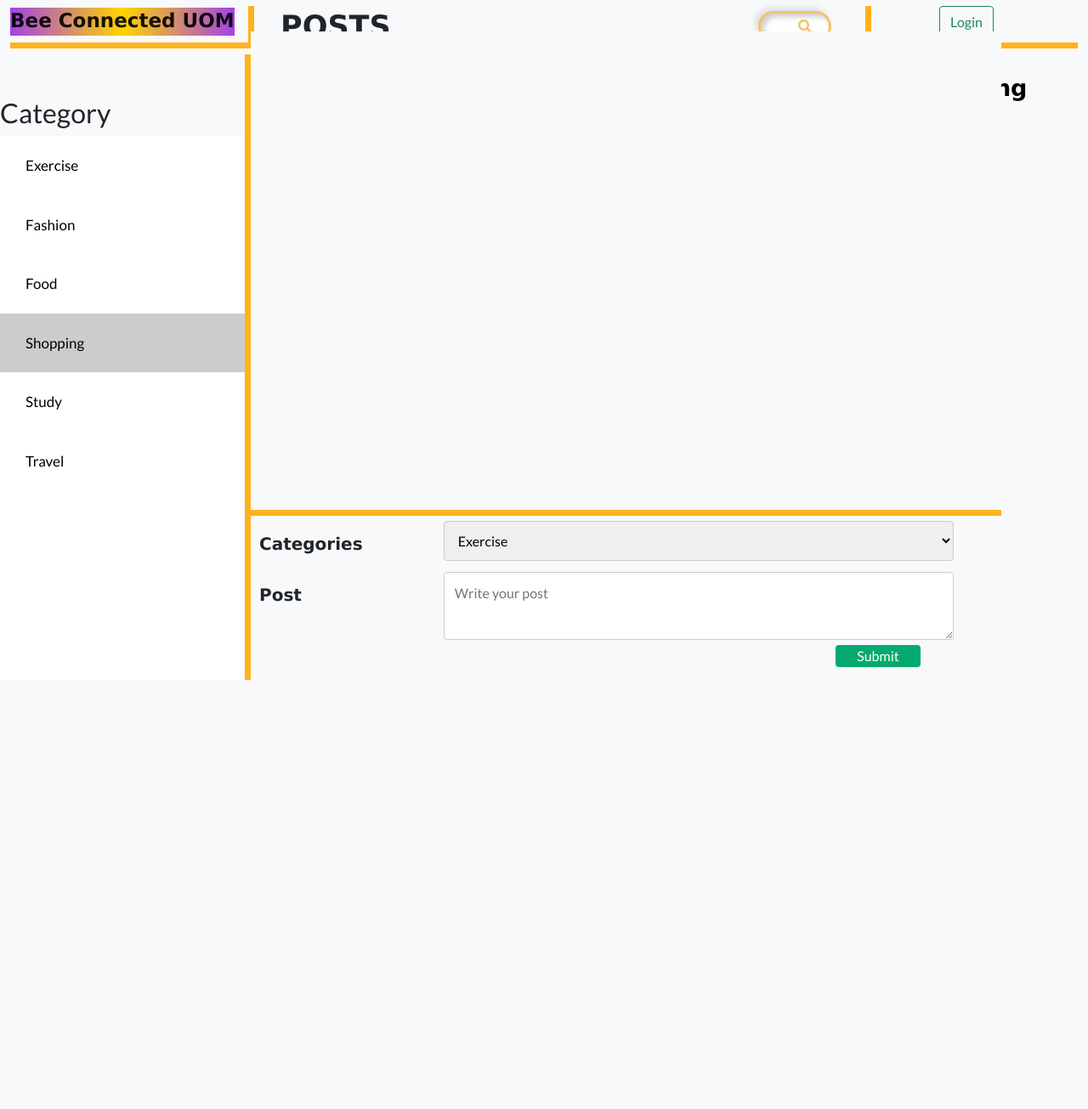
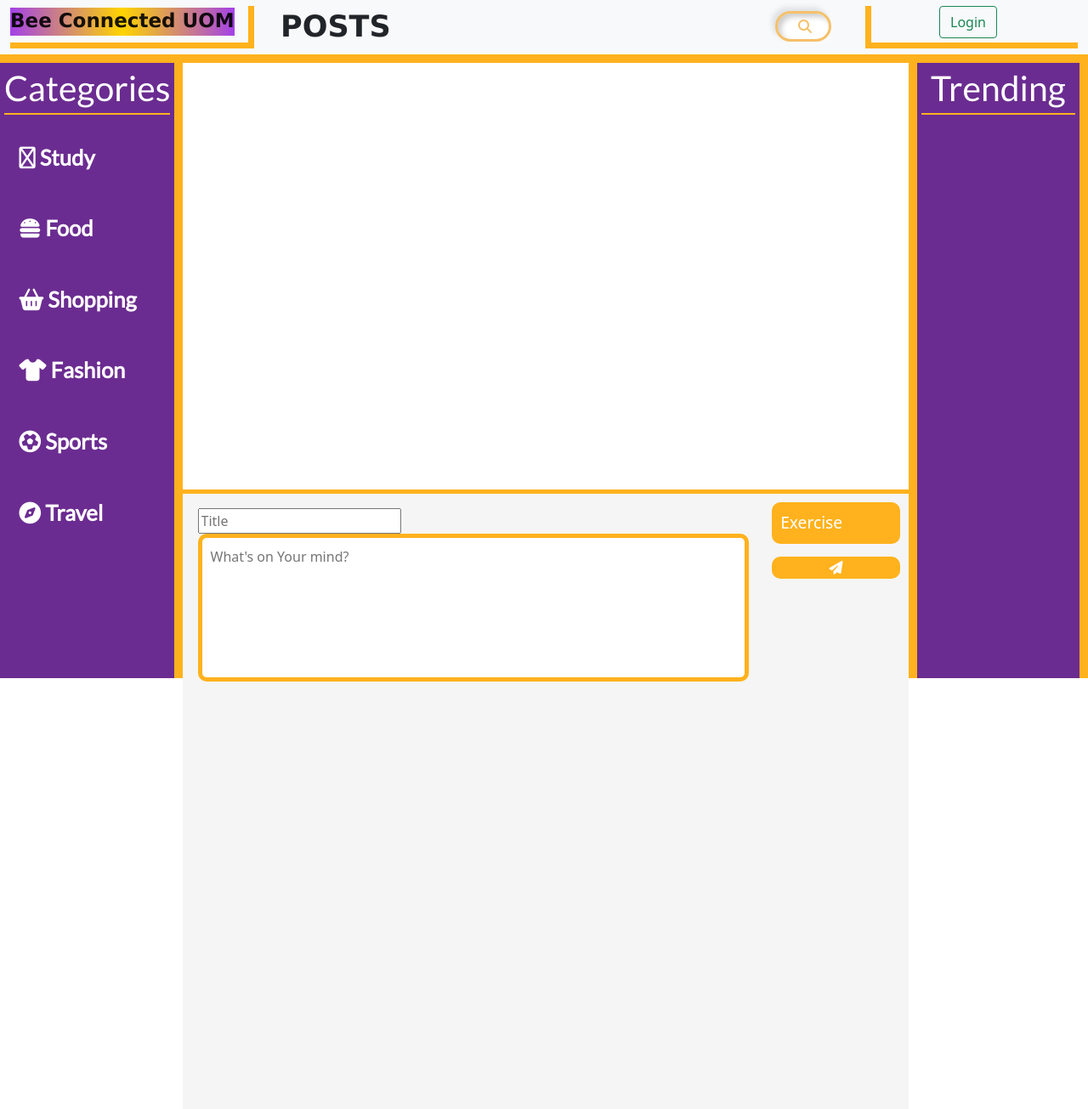
Before and after one commit to pplulee/UoM_Bee-Connected, a PHP site: page / in a window 1280 px wide. Shown: the whole page at 85% size. Before the commit the page ends 800 px from the top, so only its background shows below. Run offline with PHP 8.4, Linux system fonts and the light colour scheme; data comes from the database, SQL or seed files in the repository; both versions use the stored data as it was after the commit; some libraries are stand-ins or nearby versions; some web fonts are replaced.

Commit message:
Finish the backend of submit post

```diff
--- a/config.php
+++ b/config.php
@@ -4,5 +4,5 @@ $Sys_config["mysql_enable"] = true; // If set to FALSE, then website will run wi
 //MySQL Connection Information
 $Sys_config["db_host"] = "localhost";
 $Sys_config["db_user"] = "root";
-$Sys_config["db_password"] = "root";
+$Sys_config["db_password"] = "123456";
 $Sys_config["db_database"] = "webtest";
--- a/include/function.php
+++ b/include/function.php
@@ -18,6 +18,11 @@ function isadmin($userid=""){
     } else {
         return true;
     }
+}
+
+function get_permission($username){
+    global $conn;
+    return mysqli_fetch_assoc(mysqli_query($conn, "SELECT permission FROM user WHERE username='{$username}';"))['permission'];
 }
 
 function get_name_by_id($userid)
@@ -107,7 +112,7 @@ function post_submit($userid, $title, $content, $category)
     if ($_SESSION["permission"] == 0) {
         return array(false, "You don't have permission to send post");
     } else {
-        mysqli_query($conn, "INSERT INTO post (author,title,content,category) VALUES ('$userid','$title','$content','$category')");
+        mysqli_query($conn, "INSERT INTO post (author,title,content,category) VALUES ('$userid','$title','$content','$category');");
         return array(true, "Success!");
     }
 }
--- a/index.php
+++ b/index.php
@@ -12,90 +12,70 @@ if (isset($_GET["logout"])) {
     logout();
 }
 ?>
+    <head>
+        <link href="https://fonts.googleapis.com/css2?family=Lato:wght@300&family=Montserrat:wght@100&display=swap"
+              rel="stylesheet">
+        <script src="https://kit.fontawesome.com/44dce3cb72.js" crossorigin="anonymous"></script>
+    </head>
     <link rel="stylesheet" href="resources/css/index.css">
-<div class="category">
-    <h2>Category</h2>
-    <div class="tab">
-        <button class="tablinks" onclick="openCity(event,'Exercise')">Exercise</button>
-        <button class="tablinks" onclick="openCity(event, 'Fashion')">Fashion</button>
-        <button class="tablinks" onclick="openCity(event,'Food')">Food</button>
-        <button class="tablinks" onclick="openCity(event,'Shopping')" id="defaultOpen">Shopping</button>
-        <button class="tablinks" onclick="openCity(event,'Study')" id="defaultOpen">Study</button>
-        <button class="tablinks" onclick="openCity(event,'Travel')" id="defaultOpen">Travel</button>
+
+    <div class="main">
+        <div
+        = "container">
+        <div class="row">
+
+            <div class="col categories">
+                <h2>Categories</h2>
+                <ul class="menu-hover-fill flex flex-col items-start leading-none text-2xl uppercase space-y-4">
+                    <a>
+                        <li class="tablinks" onclick="openCity(event,'Exercise')"><i
+                                    class="fa-regular fa-graduation-cap"></i> Study
+                        </li>
+                    </a>
+                    <a>
+                        <li class="tablinks" onclick="openCity(event, 'Fashion')"><i class="fa-solid fa-burger"></i>
+                            Food
+                        </li>
+                    </a>
+                    <a>
+                        <li class="tablinks" onclick="openCity(event,'Food')"><i
+                                    class="fa-solid fa-basket-shopping"></i>
+                            Shopping
+                        </li>
+                    </a>
+                    <a>
+                        <li class="tablinks" onclick="openCity(event,'Shopping')" id="defaultOpen"><i
+                                    class="fa-solid fa-shirt"></i> Fashion
+                        </li>
+                    </a>
+                    <a>
+                        <li class="tablinks" onclick="openCity(event,'Study')" id="defaultOpen"><i
+                                    class="fa-solid fa-futbol"></i> Sports
+                        </li>
+                    </a>
+                    <a>
+                        <li class="tablinks" onclick="openCity(event,'Travel')" id="defaultOpen"><i
+                                    class="fa-solid fa-compass"></i> Travel
+                        </li>
+                    </a>
+
+                </ul>
             </div>
 
-    <div id="Exercise" class="tabcontent">
-        <h2>Exercise</h2>
-        <p> ......</p>
+            <div class="col-8 content">
+                <div class="posts"></div>
+                <div class="input_area">
+                    <form action="" name="categories" method="post">
+                        <div class="input_text">
+                            <input type="text" name="title" placeholder="Title" required>
+                            <textarea name="input_post" id="" cols="80" rows=6
+                                      placeholder="What's on Your mind?" required></textarea>
                         </div>
-
-
-    <div id="Fashion" class="tabcontent">
-        <h2>Fashion</h2>
-        <p>......</p>
-    </div>
-
-    <div id="Food" class="tabcontent">
-        <h2>Food</h2>
-        <p>......</p>
-    </div>
-
-    <div id="Shopping" class="tabcontent">
-        <h2>Shopping</h2>
-        <p>......</p>
-    </div>
-
-    <div id="Study" class="tabcontent">
-        <h2>Study</h2>
-        <p>......</p>
-    </div>
-
-    <div id="Travel" class="tabcontent">
-        <h2>Travel</h2>
-        <p>......</p>
-    </div>
-
-
-    <script>
-        function openCity(evt, cityName) {
-            var i, tabcontent, tablinks;
-            tabcontent = document.getElementsByClassName("tabcontent");
-            for (i = 0; i < tabcontent.length; i++) {
-                tabcontent[i].style.display = "none";
-            }
-            tablinks = document.getElementsByClassName("tablinks");
-            for (i = 0; i < tablinks.length; i++) {
-                tablinks[i].className = tablinks[i].className.replace(" active", "");
-            }
-            document.getElementById(cityName).style.display = "block";
-            evt.currentTarget.className += " active";
-        }
-
-        document.getElementById("defaultOpen").click();
-    </script>
-
-</div>
-<div class="trending">
-    <p class="trending">Trending</p>
-</div>
-<div class="content">
-</div>
-<div class="sendingPost">
-    <div class="row">
-        <div class="col-25">
-            <label for="country">Categories</label>
-        </div>
-        <div class="col-75">
-            <select id="country" name="country">
-                <!--<option value="Exercise">Exercise</option>
-                <option value="Fashion">Fashion</option>
-                <option value="Food">Food</option>
-                <option value="Shopping">Shopping</option>
-                <option value="Study">Study</option>
-                <option value="Travel">Travel</option>!-->
+                        <div class="choose_submit">
+                            <select id="post_category" name="catlist" form="categories">
                                 <?php
-
                                 $result = mysqli_query($conn, "SELECT name FROM category WHERE enable='1';");
+                                echo mysqli_num_rows($result);
                                 if (mysqli_num_rows($result) > 0) {
                                     while ($row = mysqli_fetch_assoc($result)) {
                                         echo "<option value='{$row['name']}'>{$row['name']}</option>";
@@ -103,17 +83,22 @@ if (isset($_GET["logout"])) {
                                 }
                                 ?>
                             </select>
+                            <input type="hidden" id="select_content" name="select_content"/>
+                            <button class="send_post" name="send_post" type=submit><i
+                                        class="fa-solid fa-paper-plane"></i></button>
+                        </div>
+                    </form>
                 </div>
             </div>
-    <div class="row">
-        <div class="col-25">
-            <label for="subject">Post</label>
+
+            <div class="col trending">
+                <h2>Trending</h2>
             </div>
-        <div class="col-75">
-            <textarea id="subject" name="subject" placeholder="Write your post" style="height:80px"></textarea>
+
         </div>
     </div>
-    <div class="row">
-        <input type="submit" value="Submit" style="width:100px">
-    </div>
-</div>
+<?php
+if (isset($_POST["send_post"])) {
+    $feed = post_submit($_SESSION["userid"], $_POST["title"], $_POST["input_post"], $_POST["select_content"]);
+    echo "<script>alert('{$feed[1]}');window.location.href='./index.php';</script>";
+}
--- a/login.php
+++ b/login.php
@@ -36,6 +36,7 @@ function startlogin($username, $password)
         addloginrecord($username, 1);
         $_SESSION["isLogin"] = true;
         $_SESSION["username"] = $_POST["username"];
+        $_SESSION["permission"] = get_permission($username);
         $_SESSION["userid"] = get_id_by_name($username);
         echo "<div class='alert alert-success' role='alert'><p>Login successfully, will jump to the home page</p></div>";
         echo "<script>setTimeout(\"javascript:location.href='index.php'\", 3000);</script>";
--- a/resources/css/index.css
+++ b/resources/css/index.css
@@ -1,146 +1,171 @@
-div.category {
-    position: fixed;
-    padding-top: 50px;
-    height: 755px;
-    width: 295px;
-    border-right: 7px solid #FFB21D;
-    background-color: #F8F9FA;
+body {
+    height: 100%;
+    overflow: hidden;
 }
 
-div.trending {
-    position: fixed;
-    right: 0;
-    height: 755px;
-    width: 262px;
-    border-left: 7px solid #FFB21D;
-    background-color: #F8F9FA;
+.col, .col-6 {
+    height: 90.5vh;
+    font-size: 1.6em;
+    padding-top: 5px;
+    padding-left: 0;
 }
 
-* {
-    box-sizing: border-box
+.row {
+    border-top: 10px solid #FFB21D;
+    margin: 0;
 }
 
-body {
-    font-family: "Lato", sans-serif;
+.row .categories h2, .row .trending h2 {
+    font-size: 1.6em;
+    border-bottom: 2px solid #FFB21D;
+    padding-bottom: 5px;
+    margin-left: 5px;
+    margin-right: 5px;
+
+    color: white;
+    text-align: center;
+    font-family: 'Lato', sans-serif;
 }
 
-.tab {
-    float: left;
-    /*border: 7px solid #F4B446;*/
-    background-color: white;
-    width: 288px;
-    height: 1000px;
+.main ul li {
+    list-style-type: none;
+    padding: 11%;
+    width: 100%;
+    font-family: 'Lato', sans-serif;
 }
 
-.tab button {
-    display: block;
-    background-color: inherit;
-    color: Black;
-    padding: 22px 30px;
+.categories a {
+    all: unset;
     width: 100%;
-    border: none;
-    outline: none;
-    text-align: left;
-    cursor: pointer;
-    transition: 0.3s;
-    font-size: 17px;
+    display: inline-block;
 }
 
-.tab button:hover {
-    background-color: #ddd;
+.categories ul {
+    padding: 0;
+    margin: 0;
 }
 
-.tab button.active {
-    background-color: #ccc;
+.categories li:hover {
+    background: #FFB21D;
+    color: #a441e8;
+    transition: .5s;
+    box-shadow: 0 0 1px #FFB21D,
+    0 0 5px #FFB21D,
+    0 0 25px #FFB21D,
+    0 0 50px #FFB21D;
+    cursor: pointer;
 }
 
-.tabcontent {
-    float: left;
-    padding: 0px 12px;
-    /* border: 5px solid #F4B446;*/
-    width: 70%;
-    border-left: none;
-    height: 395px;
+.categories {
+    padding-bottom: 1%;
+    background: #6B2C91;
+    color: white;
+    font-weight: bold;
+    border-right: 10px solid #FFB21D;
+    box-sizing: border-box;
+    padding-right: 0;
+    transition: .2s;
 }
 
-p.trending {
-    font-size: 27px;
-    font-weight: bold;
-    font-family: "Verdana", serif;
-    color: black;
-    margin-left: 50px;
-    margin-top: 20px;
-}
-
-div.content {
-    position: fixed;
-    background-color: #F8F9FA;
-    height: 563px;
-    width: 883px;
-    left: 295px;
-    bottom: 200px;
-}
-
-div.sendingPost {
-    position: fixed;
-    bottom: 0;
-    background-color: #F8F9FA;
-    height: 200px;
-    width: 883px;
-    left: 295px;
-    border-top: 7px solid #FFB21D;
-}
-
-* {
+.trending {
+    border-left: 10px solid #FFB21D;
     box-sizing: border-box;
 }
 
-input[type=text], select, textarea {
-    width: 600px;
-    padding: 12px;
-    border: 1px solid #ccc;
-    border-radius: 4px;
-    resize: vertical;
+.col-8 {
+    padding: 0;
 }
 
-label {
-    padding: 12px 12px 12px 0;
-    margin-left: 10px;
-    display: inline-block;
-    font-weight: bold;
-    font-size: 20px;
-    font-family: "Verdana", serif;
+.posts {
+    height: 70%;
+    border-bottom: 5px solid #FFB21D;
+    box-sizing: border-box;
+    width: 100%;
 }
 
-input[type=submit] {
-    background-color: #04AA6D;
-    color: white;
-    margin-left: 700px;
-    border: none;
-    border-radius: 4px;
-    cursor: pointer;
-    float: right;
+.input_area {
+    padding: 2%;
+    width: 100%;
+    height: 100%;
+    position: relative;
+    background-color: #F5F5F5;
 }
 
-input[type=submit]:hover {
-    background-color: #45a049;
+textarea {
+    resize: none;
+    width: 100%;
+    border-color: #FFB21D;
+    border-width: 5px;
+    border-radius: 10px;
+    padding: 10px;
+    outline: none;
 }
 
-
-.col-25 {
-    float: left;
-    width: 25%;
-    margin-top: 6px;
+.input_text {
+    display: inline-block;
+    width: 80%;
+    position: absolute;
+    left: 0;
+    top: 0;
+    padding: 2%;
 }
 
-.col-75 {
-    float: left;
-    width: 75%;
-    margin-top: 6px;
+textarea:hover {
+    border-width: 8px;
+    transition: .2s;
+    outline: none;
 }
 
-.row:after {
-    content: "";
-    display: table;
-    clear: both;
+.choose_submit {
+    position: absolute;
+    padding: 10px;
+    width: 20%;
+    top: 0;
+    right: 0;
 }
+
+.send_post {
+    margin-top: 10%;
+    border: none;
+    background-color: #FFB21D;
+    width: 100%;
+    height: 50%;
+    border-radius: 10px;
+    color: white;
+}
+
+.send_post:hover, select:hover {
+    background: #a441e8;
+    color: #FFB21D;
+    transition: .5s;
+    box-shadow: 0 0 1px #a441e8,
+    0 0 5px #a441e8,
+    0 0 25px #a441e8,
+    0 0 50px #a441e8;
+    cursor: pointer;
+}
+
+select {
+    width: 100%;
+    border: none;
+    border-radius: 10px;
+    background: #FFB21D none;
+    outline: none;
+    -webkit-appearance: none;
+    -moz-appearance: none;
+    appearance: none;
+    padding: 10px;
+    color: white;
+    font-size: 1.2em;
+}
+
+.trending {
+    padding-bottom: 1%;
+    background: #6B2C91;
+    color: white;
+    font-weight: bold;
+    border-right: 10px solid #FFB21D;
+    box-sizing: border-box;
+    padding-right: 0;
+    transition: .2s;
+}
--- a/resources/css/navigation.css
+++ b/resources/css/navigation.css
@@ -1,11 +1,12 @@
-.navbar{
+.navbar {
     height: 8vh;
 }
+
 div.navbar-header {
     height: 50px;
     border-bottom: 7px solid #FFB21D;
     border-right: 7px solid #FFB21D;
-    padding-bottom: 0px;
+    padding-bottom: 0;
 }
 
 div.profile {
@@ -13,7 +14,7 @@ div.profile {
     border-bottom: 7px solid #FFB21D;
     width: 250px;
     height: 50px;
-    padding-left: 0px;
+    padding-left: 0;
 
 }
 
@@ -117,7 +118,7 @@ div.dropdown {
     background: transparent;
     border: none;
     outline: none;
-    width: 0px;
+    width: 0;
     font-weight: 500;
     font-size: 16px;
     transition: 0.8s;
@@ -129,7 +130,7 @@ div.dropdown {
 
 p.post {
     position: fixed;
-    font-family: "Verdana", San-sserif;
+    font-family: "Verdana", San-sserif, serif;
     font-size: 35px;
     font-weight: bold;
     left: 330px;
```
Also changed, not shown: db.sql (+9 -10 lines), index1.php (deleted, +0 -69 lines), resources/css/index1.css (deleted, +0 -153 lines). Lines whose indentation alone changed are shown as unchanged.
